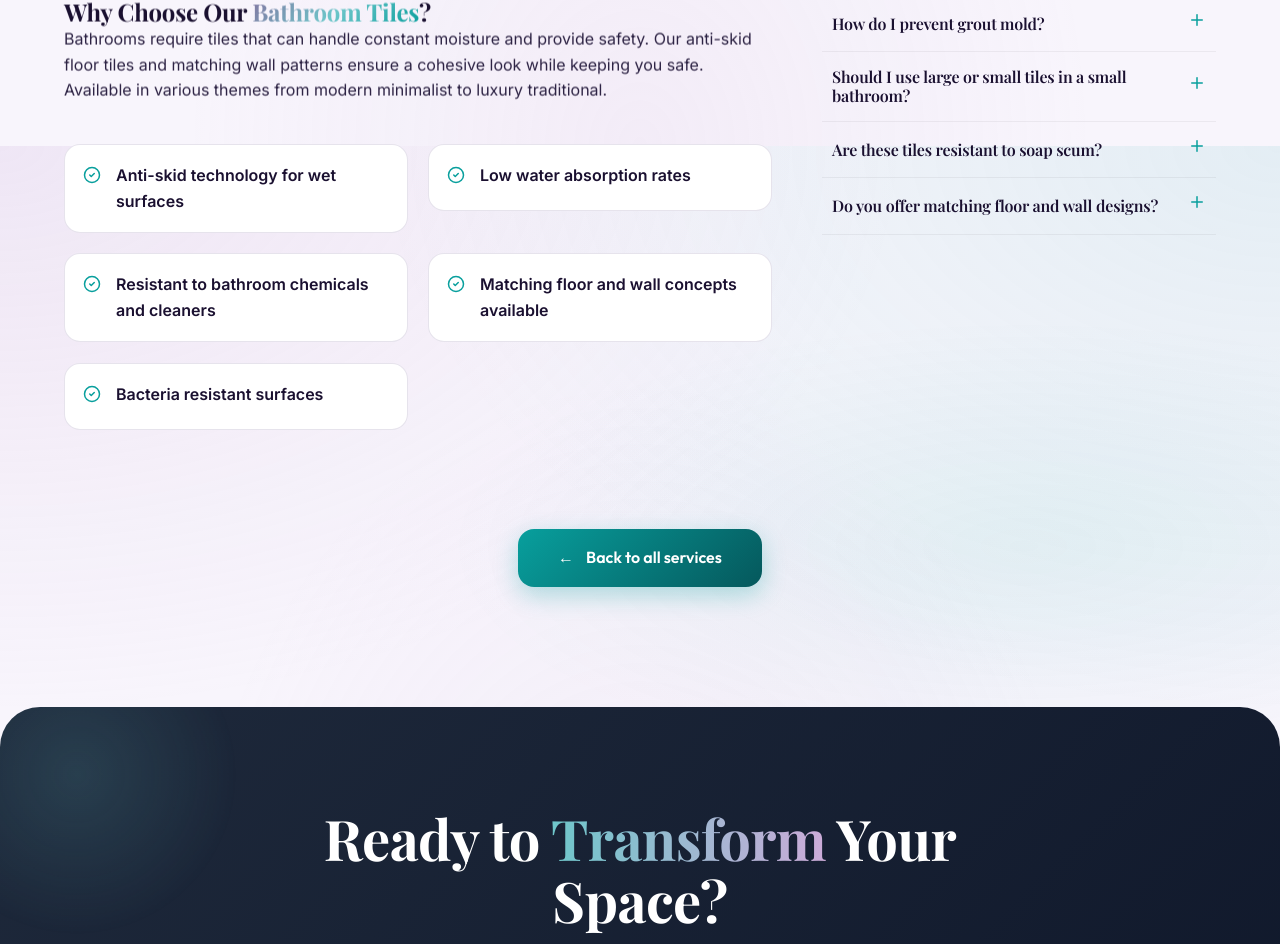
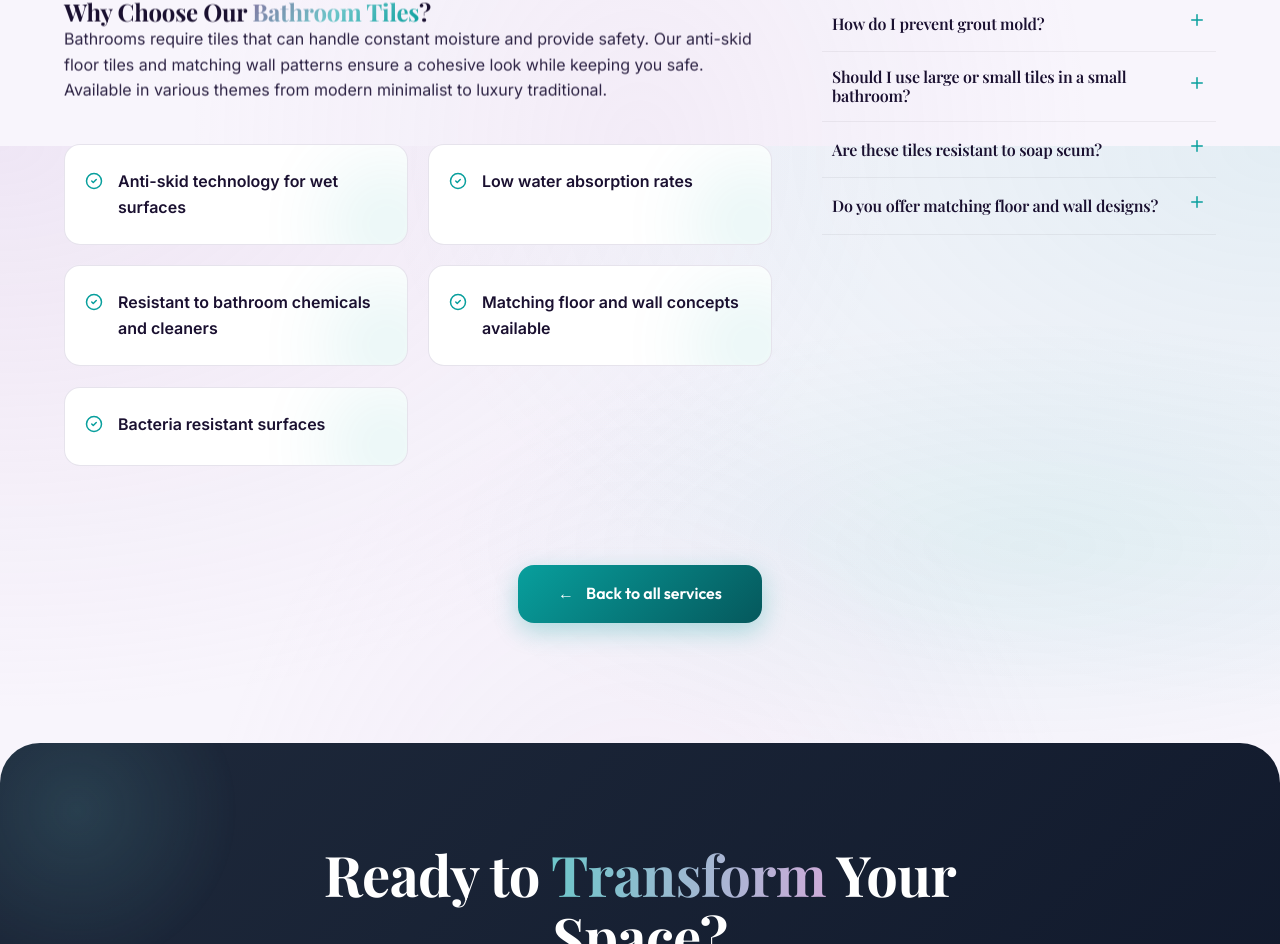
Before and after one commit to Eshbanoliver/Tiles-and-Granite--react-website-showcase, a React (Vite) app: page /services/bathroom-tiles in a window 1280 px wide. Shown: the part 1454-2398 px from the top of the page. Built offline with nearby package versions, Linux system fonts and the light colour scheme.

Commit message:
Updated files

```diff
--- a/src/index.css
+++ b/src/index.css
@@ -1296,21 +1296,74 @@ h6 {
   margin-top: 30px;
 }
 
+.key-points-grid>.animate-on-scroll {
+  height: 100%;
+}
+
 .key-point-item {
   display: flex;
   gap: 15px;
   align-items: flex-start;
-  padding: 18px;
+  padding: 24px 20px;
   background: var(--bg-white);
   border-radius: var(--radius-md);
   border: 1px solid var(--glass-border);
-  transition: var(--transition-smooth);
+  transition: all 0.5s cubic-bezier(0.4, 0, 0.2, 1);
+  height: 100%;
+  position: relative;
+  overflow: hidden;
+  z-index: 1;
+}
+
+/* Base Gradient Dot */
+.key-point-item::after {
+  content: '';
+  position: absolute;
+  bottom: -40px;
+  right: -40px;
+  width: 120px;
+  height: 120px;
+  border-radius: 50%;
+  filter: blur(40px);
+  opacity: 0.1;
+  z-index: -1;
+  transition: all 0.6s cubic-bezier(0.4, 0, 0.2, 1);
 }
 
 .key-point-item:hover {
   background: var(--bg-card);
-  border-color: var(--teal-light);
-  transform: translateY(-3px);
+  border-color: rgba(132, 116, 161, 0.3);
+  transform: translateY(-5px);
+  box-shadow: 0 15px 35px rgba(132, 116, 161, 0.1);
+}
+
+.key-point-item:hover::after {
+  opacity: 0.4;
+  transform: scale(2.5) translate(-10px, -10px);
+}
+
+/* Vibrant Color Variants */
+.key-point-item:nth-child(5n+1)::after {
+  background: var(--teal);
+}
+
+.key-point-item:nth-child(5n+2)::after {
+  background: var(--purple);
+}
+
+.key-point-item:nth-child(5n+3)::after {
+  background: #f43f5e;
+  /* Rose */
+}
+
+.key-point-item:nth-child(5n+4)::after {
+  background: #8b5cf6;
+  /* Violet */
+}
+
+.key-point-item:nth-child(5n+5)::after {
+  background: #3b82f6;
+  /* Blue */
 }
 
 .key-point-icon {
```
